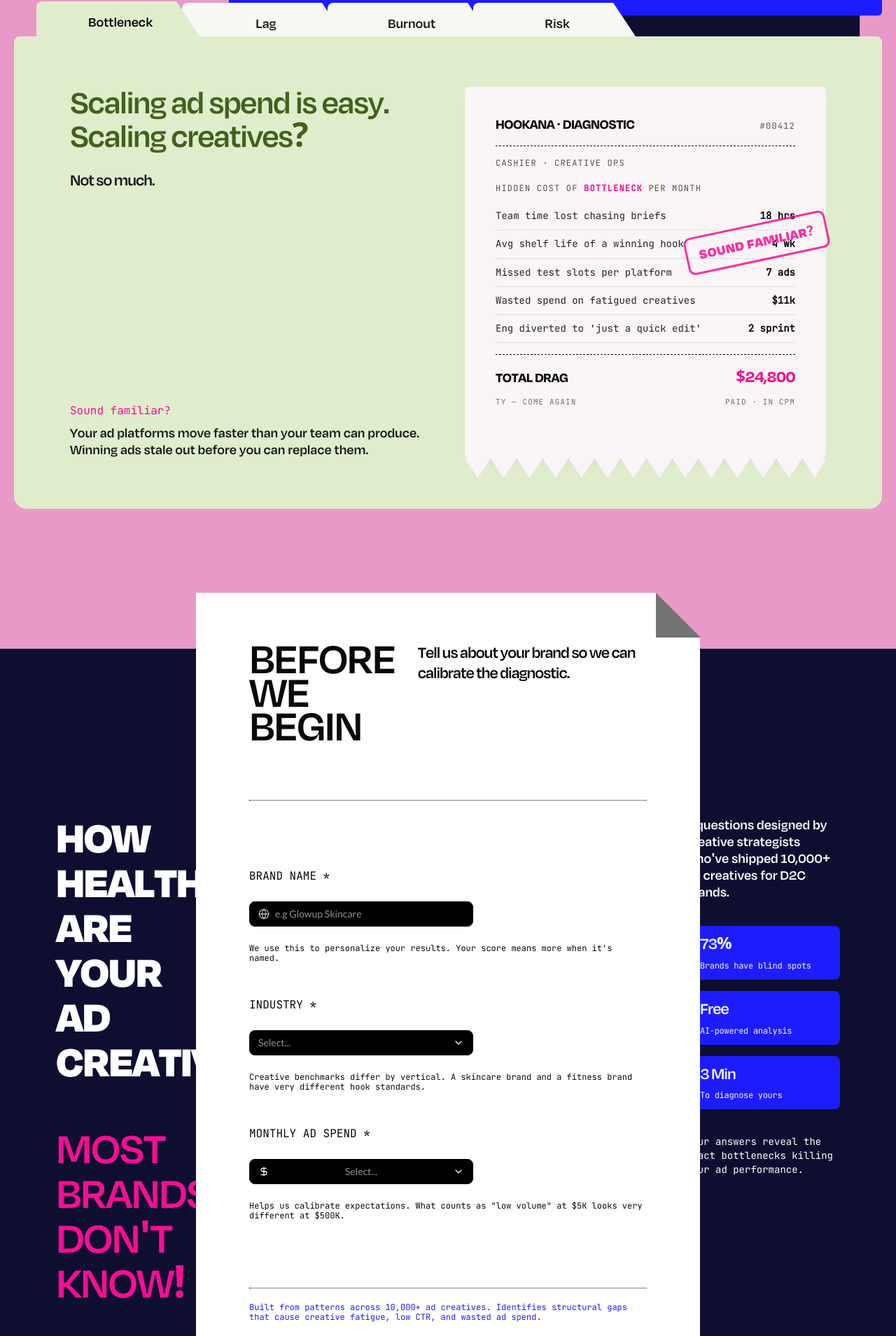
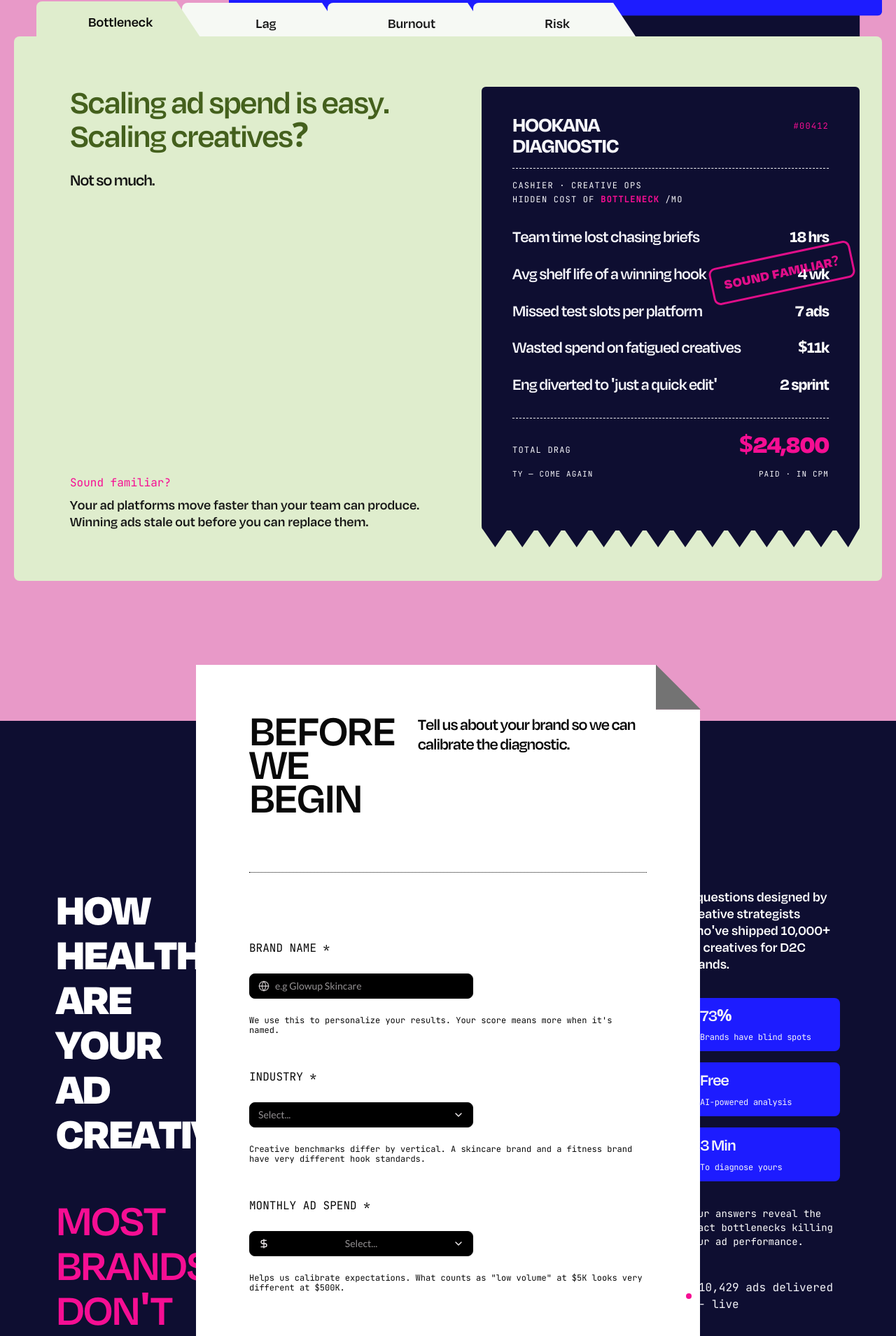
Before and after one commit to whonoahexe/hookana, a Next.js app: page / in a window 1280 px wide. Shown: the part 1240-3149 px from the top of the page at 70% size. Built offline with nearby package versions, Linux system fonts and the light colour scheme.

Commit message:
feat: problems receipt

```diff
--- a/components/landing/diagnostic-section.tsx
+++ b/components/landing/diagnostic-section.tsx
@@ -1,4 +1,5 @@
 import { Diagnostic } from "@/components/landing/diagnostic"
+import { LiveCounter } from "./live-counter"
 
 type DiagnosticStat = {
   value: string
@@ -57,6 +58,8 @@ export function DiagnosticSection() {
         <p className="font-code text-sm text-white">
           Your answers reveal the exact bottlenecks killing your ad performance.
         </p>
+
+        <LiveCounter />
       </div>
     </div>
   )
--- /dev/null
+++ b/components/landing/live-counter.tsx
@@ -0,0 +1,31 @@
+"use client"
+
+import { useEffect, useState } from "react"
+
+const BASE_COUNT = 10_428
+
+export function LiveCounter() {
+  const [count, setCount] = useState(BASE_COUNT)
+
+  useEffect(() => {
+    function tick() {
+      setCount((n) => n + 1)
+      const next = 3000 + Math.random() * 5000
+      setTimeout(tick, next)
+    }
+    const id = setTimeout(tick, 3000 + Math.random() * 4000)
+    return () => clearTimeout(id)
+  }, [])
+
+  return (
+    <div className="mt-2 flex items-center gap-2.5">
+      <span className="relative flex size-2 shrink-0">
+        <span className="absolute inline-flex h-full w-full animate-ping rounded-full bg-primary opacity-60" />
+        <span className="relative inline-flex size-2 rounded-full bg-primary" />
+      </span>
+      <p className="type-monospaced text-secondary-foreground">
+        {count.toLocaleString()} ads delivered - live
+      </p>
+    </div>
+  )
+}
--- a/components/landing/problems.tsx
+++ b/components/landing/problems.tsx
@@ -104,32 +104,33 @@ function DiagnosticReceipt({
   receipt: (typeof tabs)[0]["receipt"]
 }) {
   return (
-    <div className="relative w-full self-start rounded-sm bg-pink-50 px-11 pt-10 pb-18 shadow-[0_1px_0_rgba(0,0,0,0.04),0_10px_24px_-18px_rgba(0,0,0,0.18)]">
+    <div className="relative w-full self-start rounded-sm bg-blue-950 px-11 pt-10 pb-18">
       {/* Stamp */}
-      <div className="pointer-events-none absolute top-[42%] right-[-4px] -translate-y-1/2 rotate-[-12deg] rounded-[10px] border-3 border-primary px-4 py-2.5 font-sans text-xl font-black tracking-wide text-primary opacity-85 uppercase">
+      <div className="pointer-events-none absolute top-[42%] right-2 -translate-y-1/2 -rotate-12 rounded-[10px] border-3 border-primary px-4 py-2.5 font-sans text-xl font-black tracking-wide text-primary uppercase opacity-90">
         SOUND FAMILIAR?
       </div>
 
       {/* Header */}
-      <div className="mb-4 flex items-baseline justify-between border-b border-dashed border-neutral-950 pb-4">
-        <span className="font-sans text-xl font-bold tracking-tight uppercase">
-          HOOKANA · DIAGNOSTIC
+      <div className="mb-4 flex items-start justify-between gap-4 border-b border-dashed border-white pb-4">
+        <span className="type-heading-2 font-bold! text-secondary-foreground uppercase">
+          HOOKANA
+          <br />
+          DIAGNOSTIC
         </span>
-        <span className="font-mono text-xs tracking-widest text-neutral-600 uppercase">
+        <span className="mt-2 font-mono text-xs tracking-widest text-primary uppercase">
           {receipt.num}
         </span>
       </div>
 
       {/* Meta */}
-      <div className="mb-5 font-mono text-xs tracking-widest text-neutral-600 uppercase">
+      <div className="mb-1 font-mono text-xs tracking-widest text-secondary-foreground uppercase">
         CASHIER · CREATIVE OPS
       </div>
 
       {/* Problem label */}
-      <div className="mb-3 font-mono text-xs tracking-widest text-neutral-600 uppercase">
+      <div className="mb-5 font-mono text-xs tracking-widest text-secondary-foreground uppercase">
         Hidden cost of{" "}
-        <span className="font-bold text-primary">{receipt.problem}</span> per
-        month
+        <span className="font-bold text-primary">{receipt.problem}</span> /mo
       </div>
 
       {/* Items */}
@@ -137,28 +138,34 @@ function DiagnosticReceipt({
         {receipt.items.map((item, i) => (
           <li
             key={i}
-            className="grid grid-cols-[1fr_auto] gap-3 border-b border-dotted border-neutral-950/20 py-2.5 font-mono text-sm leading-snug"
+            className="type-heading-3 grid grid-cols-[1fr_auto] gap-3 py-3 text-sm leading-snug"
           >
-            <span className="text-neutral-800">{item.desc}</span>
-            <span className="font-bold whitespace-nowrap">{item.qty}</span>
+            <span className="text-secondary-foreground">{item.desc}</span>
+            <span className="font-bold whitespace-nowrap text-white">
+              {item.qty}
+            </span>
           </li>
         ))}
       </ul>
 
       {/* Total */}
-      <div className="mt-4 grid grid-cols-[1fr_auto] items-baseline gap-3 border-t border-dashed border-neutral-950 pt-4 font-sans text-xl font-bold uppercase tracking-tight">
-        <span>Total drag</span>
-        <span className="text-2xl text-primary">{receipt.total}</span>
+      <div className="mt-5 flex items-baseline justify-between gap-3 border-t border-dashed border-white pt-5">
+        <span className="font-mono text-xs tracking-widest text-secondary-foreground uppercase">
+          Total drag
+        </span>
+        <span className="font-sans text-4xl leading-none font-black tracking-tight text-primary">
+          {receipt.total}
+        </span>
       </div>
 
       {/* Footer */}
-      <div className="mt-3 flex justify-between font-mono text-[11px] tracking-widest text-neutral-500 uppercase">
+      <div className="mt-4 flex justify-between font-mono text-[11px] tracking-widest text-secondary-foreground uppercase">
         <span>TY — COME AGAIN</span>
         <span>PAID · IN CPM</span>
       </div>
 
-      {/* Zigzag bottom edge — same pattern used across the site */}
-      <div className="absolute right-0 -bottom-7 left-0 h-7">
+      {/* Zigzag */}
+      <div className="absolute right-0 -bottom-6 left-0 h-7">
         <svg
           width="100%"
           height="28"
@@ -167,7 +174,7 @@ function DiagnosticReceipt({
           xmlns="http://www.w3.org/2000/svg"
         >
           <path
-            className="fill-pink-50"
+            fill="var(--color-blue-950)"
             d="M0,0 L25,28 L50,0 L75,28 L100,0 L125,28 L150,0 L175,28 L200,0 L225,28 L250,0 L275,28 L300,0 L325,28 L350,0 L375,28 L400,0 L425,28 L450,0 L475,28 L500,0 L525,28 L550,0 L575,28 L600,0 L625,28 L650,0 L675,28 L696,0 Z"
           />
         </svg>
@@ -197,7 +204,7 @@ export function Problems() {
           <TabsContent
             key={tab.value}
             value={tab.value}
-            className="z-40 w-full flex-none rounded-md rounded-b-2xl bg-lime-200 px-20 py-18"
+            className="z-40 w-full flex-none rounded-md bg-lime-200 py-18 pr-8 pl-20"
           >
             <div className="grid h-full grid-cols-1 gap-12 lg:grid-cols-2">
               {/* Left: copy */}
```
